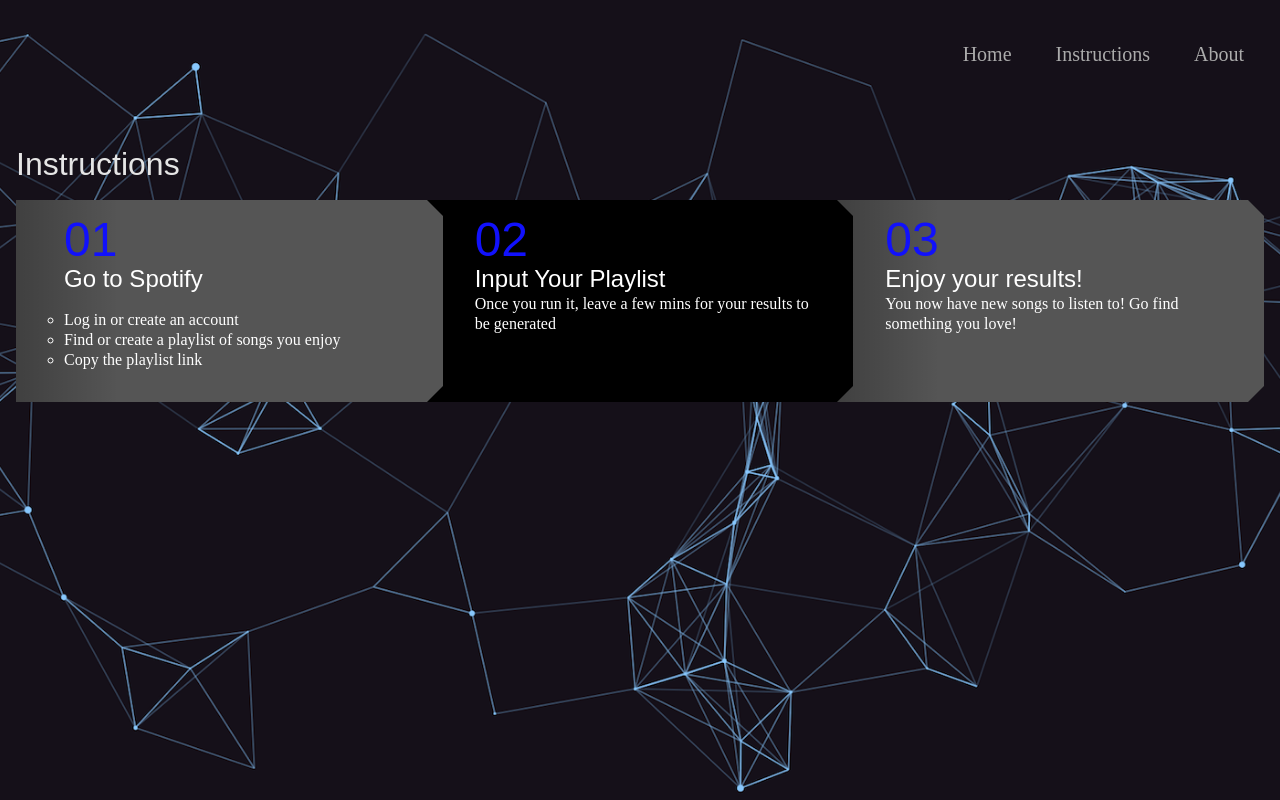
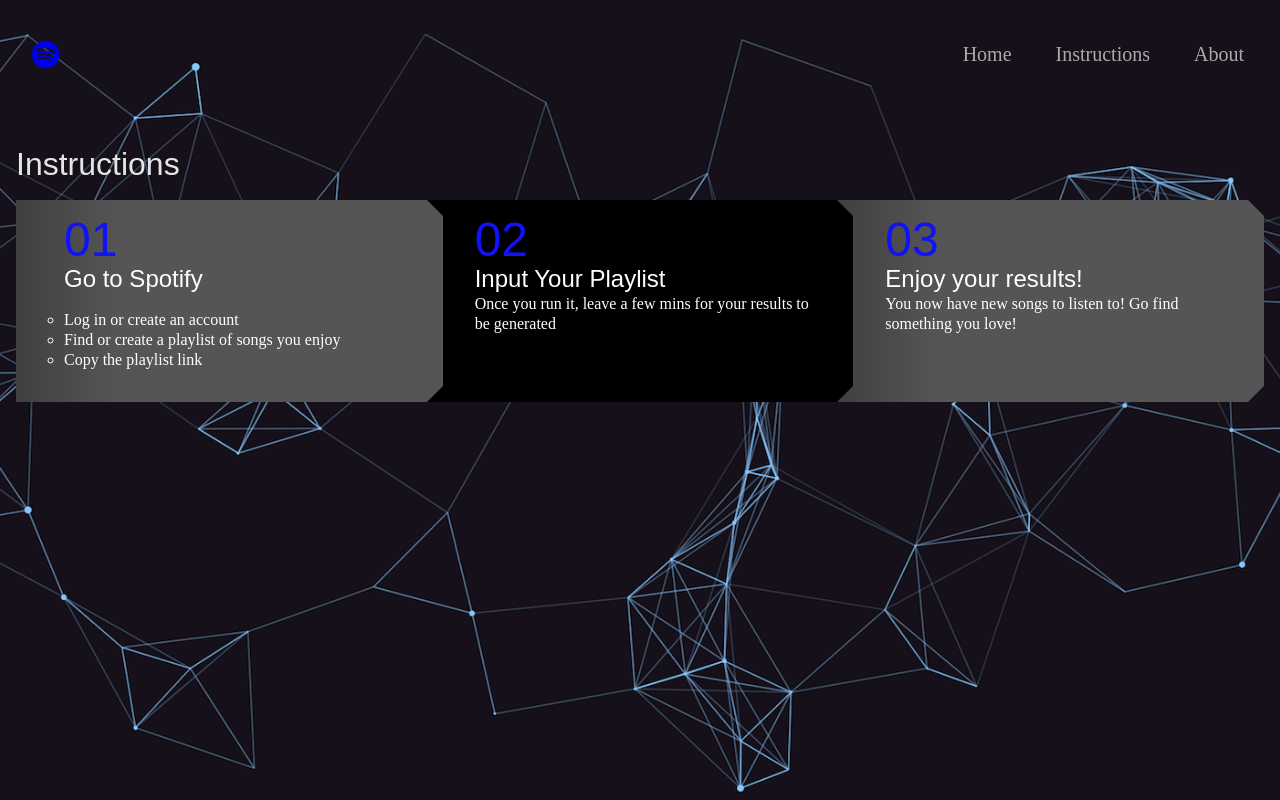
Before and after one commit to cokoroafor11/Playlist-Recommender-App, a Flask app: page /instructions in a window 1280 px wide. Run offline with Flask 3, Linux system fonts and the light colour scheme.

Commit message:
added spotify icon

```diff
--- a/flaskApp/static/styles.css
+++ b/flaskApp/static/styles.css
@@ -12,6 +12,13 @@ body {
     color: #ababab;
 }
 
+.pic {
+    padding-left: 1rem;
+}
+
+.fa.fa-spotify {
+    font-size: 32px;
+}
 
 /* Set the background picture */
 .background-pic {
--- a/flaskApp/templates/index.html
+++ b/flaskApp/templates/index.html
@@ -5,11 +5,17 @@
     <meta name="viewport" content="width=device-width, initial-scale=1.0">
     <title>Song Recommender App</title>
     <link rel="stylesheet" href="{{ url_for('static', filename='styles.css') }}">
+    <link rel="stylesheet" href="https://cdnjs.cloudflare.com/ajax/libs/font-awesome/4.7.0/css/font-awesome.min.css">
 </head>
 <body>
     <div class="background-pic">
         <div id="header">
             <nav class="navbar">
+                <a href="https://open.spotify.com" target="_blank" rel="noopener noreferrer">
+                    <div class="pic">
+                        <i class="fa fa-spotify"></i>
+                    </div>
+                </a>
                 <div class="nav-menu">
                     <ul>
                         <li><a href="{{ url_for('home') }}">Home</a></li>
--- a/flaskApp/templates/instructions.html
+++ b/flaskApp/templates/instructions.html
@@ -5,14 +5,17 @@
     <meta name="viewport" content="width=device-width, initial-scale=1.0">
     <title>Song Recommender App</title>
     <link rel="stylesheet" href="{{ url_for('static', filename='styles.css') }}">
+    <link rel="stylesheet" href="https://cdnjs.cloudflare.com/ajax/libs/font-awesome/4.7.0/css/font-awesome.min.css">
 </head>
 <body>
     <div class="background-pic">
             <div id="header">
                 <nav class="navbar">
-                    <div class="pic">
-
-                    </div>
+                    <a href="https://open.spotify.com" target="_blank" rel="noopener noreferrer">
+                        <div class="pic">
+                            <i class="fa fa-spotify"></i>
+                        </div>
+                    </a>
                     <div class="nav-menu">
                         <ul>
                             <li><a href="{{ url_for('home') }}">Home</a></li>
--- a/flaskApp/views.py
+++ b/flaskApp/views.py
@@ -18,7 +18,7 @@ def recommendations():
     db_features = get_db_features()
     #songs = generate_recommendations(user_features,db_features,20)
     songs =db_features.head(15)
-    songs.rename(columns = {'track_name': 'Track Name', 'artists': 'Artists', 'song_link': 'Song Link'})
+    songs.rename(columns = {'track_name': 'Track Name', 'artists': 'Artists', 'song_link': 'Song Link'},inplace=True)
     data = songs[['track_name','artists','song_link']].to_html(render_links=True, escape=False)
 
     return render_template('recommendations.html', data=data)
```
Also changed, not shown: flaskApp/templates/about.html (+6 -3 lines), photos/song recommender pic.PNG (added).
